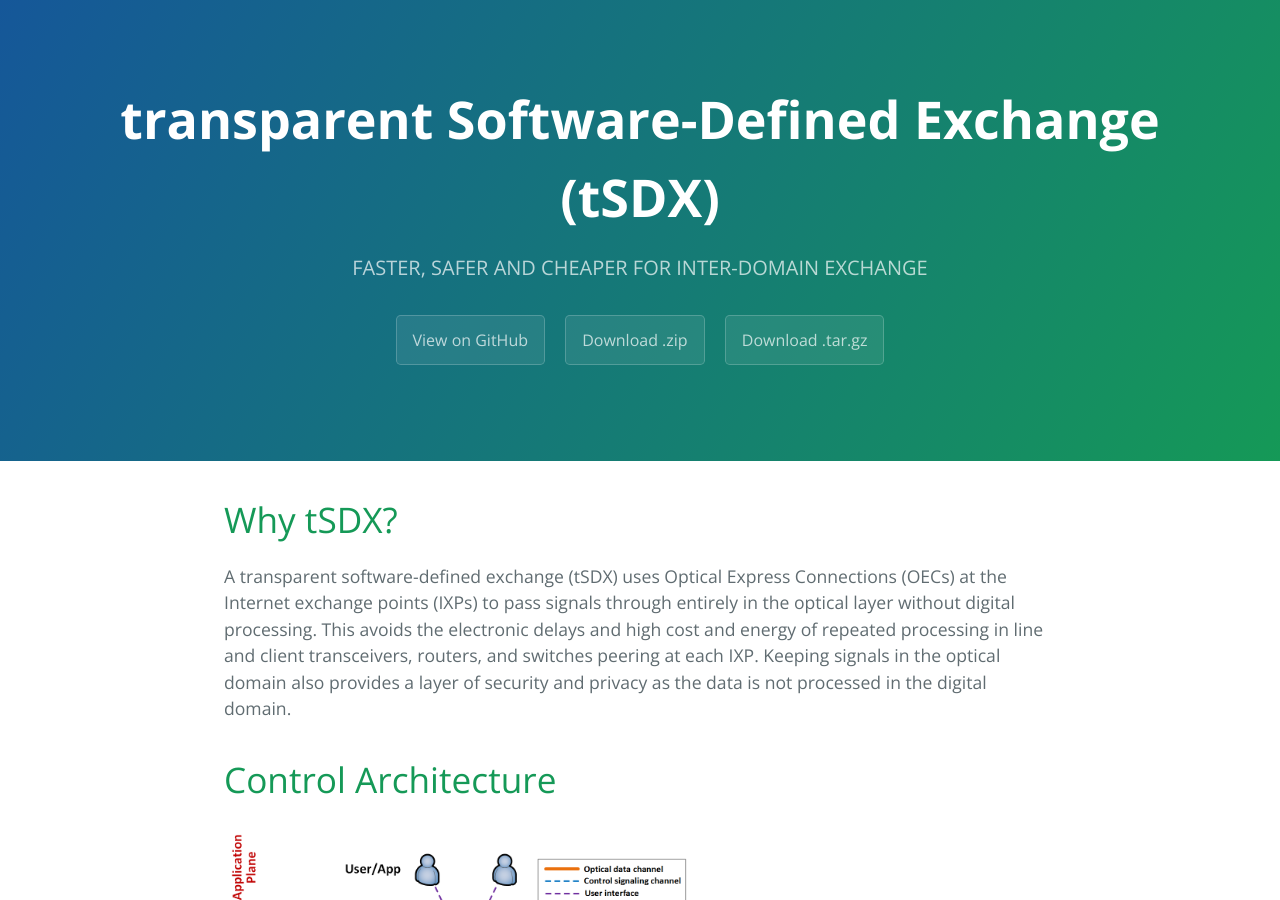
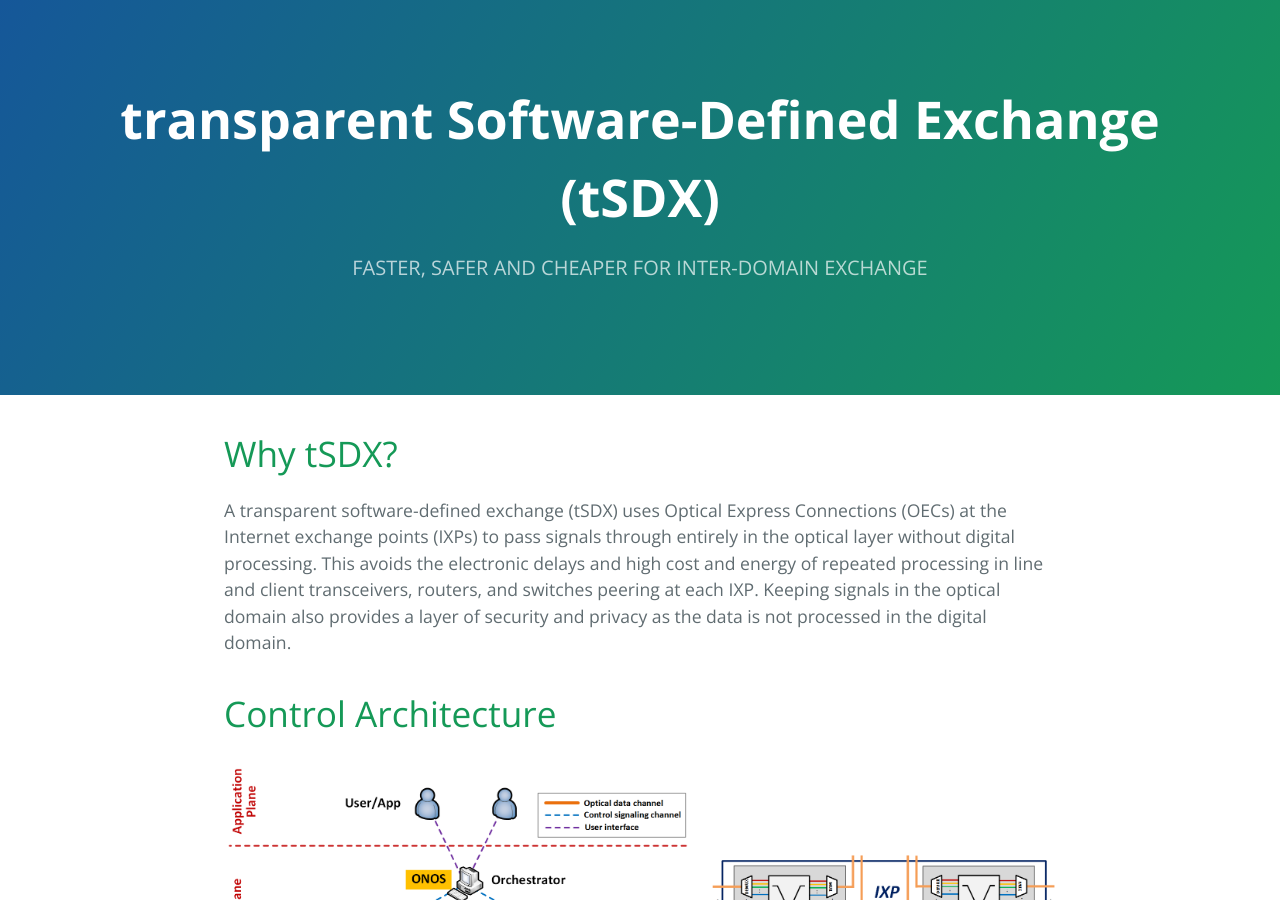
Before and after one commit to UA-Agile-Cloud/tSDX, a Jekyll site: the page built from docs/README.md, in a window 1280 px wide and 900 px high. Built offline with Jekyll 4.4.1, drawn with Linux system fonts in a browser that asks for light colours; our own code applies the rules of GitHub Pages for plain Markdown files.

Commit message:
Update page-header.html

```diff
--- a/docs/_includes/page-header.html
+++ b/docs/_includes/page-header.html
@@ -1,7 +1,7 @@
 <section class="page-header">
   <h1 class="project-name">{{ site.title }}</h1>
   <h2 class="project-tagline">{{ site.tagline }}</h2>
-  <a href="https://github.com/UA-Agile-Cloud/Software-Defined-Networking-Research" class="btn">View on GitHub</a>
-  <a href="https://github.com/UA-Agile-Cloud/Software-Defined-Networking-Research/zipball/master" class="btn">Download .zip</a>
-  <a href="https://github.com/UA-Agile-Cloud/Software-Defined-Networking-Research/tarball/master" class="btn">Download .tar.gz</a>
+  <!--<a href="https://github.com/UA-Agile-Cloud/Software-Defined-Networking-Research" class="btn">View on GitHub</a>-->
+  <!--<a href="https://github.com/UA-Agile-Cloud/Software-Defined-Networking-Research/zipball/master" class="btn">Download .zip</a>-->
+  <!--<a href="https://github.com/UA-Agile-Cloud/Software-Defined-Networking-Research/tarball/master" class="btn">Download .tar.gz</a>-->
 </section>
```
